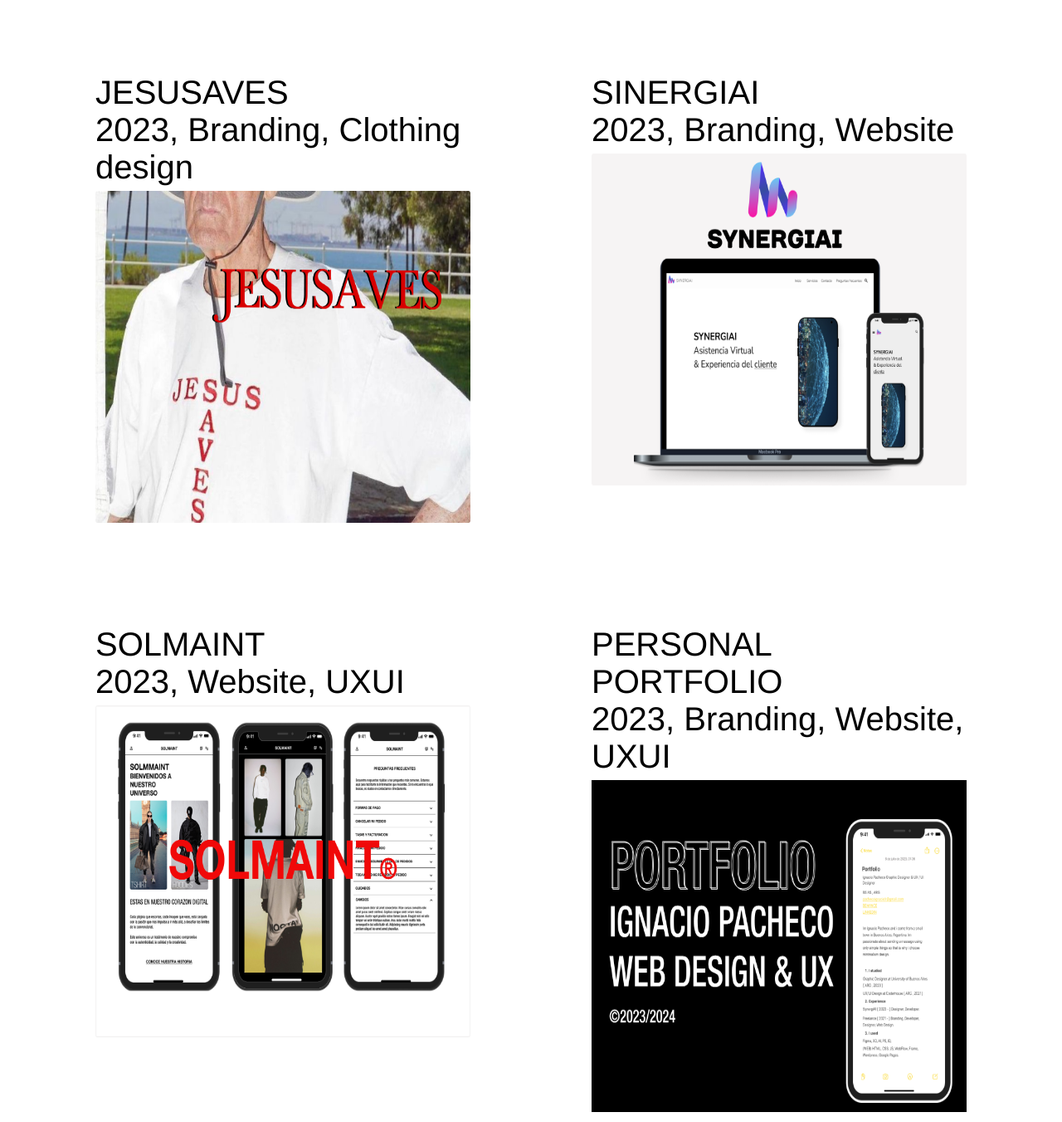
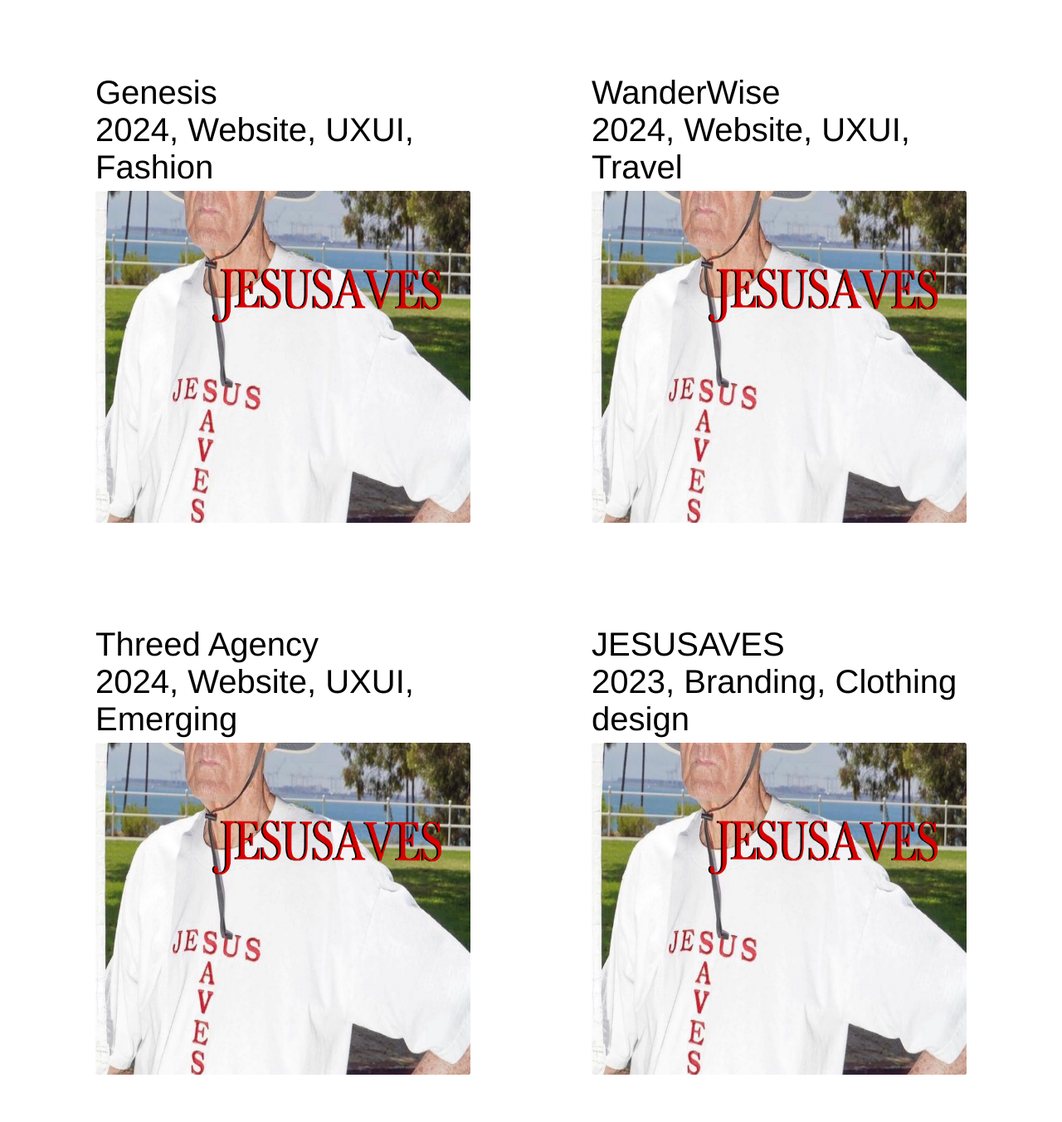
Before and after one commit to IgnacioDevo/Portfolio-UXUI-2023, a website: page index.html in a window 1280 px wide. Shown: the part 1280-2632 px from the top of the page at 83% size. Drawn offline with Linux system fonts and the light colour scheme.

Commit message:
add works

```diff
--- a/index.html
+++ b/index.html
@@ -24,7 +24,7 @@
         <ul>
             <li> Visual Designer & UX UI </li>
             <li><a href="mailto:nosient0dev@gmail.com" target="_blank">nosient0dev@gmail.com</a></li>
-            <li><a href="https://www.behance.net/nosient0" target="_blank">BEHANCE</a> <a href="https://ar.pinterest.com/nosient0/" target="_blank">PINTEREST</a> <a href="https://www.linkedin.com/in/nosient0/?locale=en_US" target="_blank">LINKEDIN</a> <a href="https://www.linkedin.com/in/nosient0/?locale=en_US" target="_blank">FIGMA</a></li>
+            <li><a href="https://www.behance.net/nosient0" target="_blank">BEHANCE</a> <a href="https://ar.pinterest.com/nosient0/" target="_blank">PINTEREST</a> <a href="https://www.linkedin.com/in/nosient0/?locale=en_US" target="_blank">LINKEDIN</a> <a href="https://www.figma.com/@nosient0" target="_blank">FIGMA</a></li>
             <li>BS AS , ARG ©2024 </li>
         </ul>
     </section>
@@ -41,6 +41,42 @@
     </section>
     <!-- Projects -->
     <section class="projects-section">
+        <!-- Project Genesis -->
+        <div class="project" id="projects">
+            <div class="project-info">
+                <p class="project-text"><a href="./projects/Jesusaves.html">Genesis</a></p>
+                <p class="project-text">2024, Website, UXUI, Fashion</p>
+            </div>
+            <div class="project-link">
+                <a href="./projects/Jesusaves.html">
+                    <img src="./assets/Portada 1.png" alt="JESUSAVES Tape">
+                </a>
+            </div>
+        </div>
+        <!-- Project WanderWise -->
+        <div class="project" id="projects">
+            <div class="project-info">
+                <p class="project-text"><a href="./projects/Jesusaves.html">WanderWise</a></p>
+                <p class="project-text">2024, Website, UXUI, Travel</p>
+            </div>
+            <div class="project-link">
+                <a href="./projects/Jesusaves.html">
+                    <img src="./assets/Portada 1.png" alt="JESUSAVES Tape">
+                </a>
+            </div>
+        </div>
+        <!-- Project Threed Agency -->
+        <div class="project" id="projects">
+            <div class="project-info">
+                <p class="project-text"><a href="./projects/Jesusaves.html">Threed Agency</a></p>
+                <p class="project-text">2024, Website, UXUI, Emerging</p>
+            </div>
+            <div class="project-link">
+                <a href="./projects/Jesusaves.html">
+                    <img src="./assets/Portada 1.png" alt="JESUSAVES Tape">
+                </a>
+            </div>
+        </div>
         <!-- Project JESUSAVES -->
         <div class="project" id="projects">
             <div class="project-info">
```
